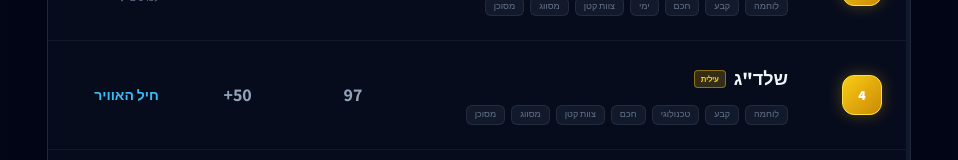
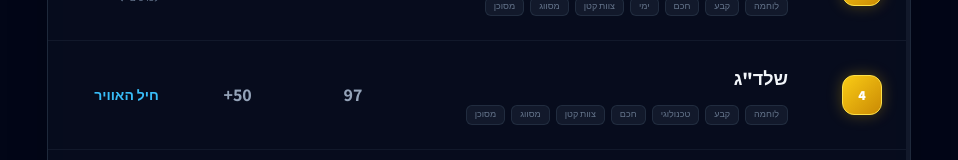
Before and after one commit to ErezFR2007/HaKavenet-beta, a React (Vite) app: page / in a window 1280 px wide. Both pictures are taken after a click on the button "כל התפקידים". Shown: the part 559-719 px from the top of the page, without its empty margins (161-1119 px from the left). Built offline with nearby package versions, Linux system fonts and the light colour scheme.

Commit message:
Add files via upload

```diff
--- a/components/Results.tsx
+++ b/components/Results.tsx
@@ -33,7 +33,7 @@ const Results: React.FC<ResultsProps> = ({ results, onRestart, onRoleClick }) =>
   };
 
   const getRoleVisuals = (role: MatchResult) => {
-    const eliteKeywords = ['טיס', 'מטכ"ל', 'שייטת 13', 'שלד"ג'];
+    const eliteKeywords = ['טיס', 'מטכ"ל', 'שייטת 13', 'שלדג'];
     const isElite = eliteKeywords.some(k => role.name.includes(k));
 
     const specialKeywords = [
--- a/components/RoleDetails.tsx
+++ b/components/RoleDetails.tsx
@@ -16,7 +16,7 @@ const RoleDetails: React.FC<RoleDetailsProps> = ({ role, details, onBack }) => {
   }, []);
 
   const getRoleStatus = (role: Role) => {
-    const eliteKeywords = ['טיס', 'מטכ"ל', 'שייטת 13', 'שלד"ג'];
+    const eliteKeywords = ['טיס', 'מטכ"ל', 'שייטת 13', 'שלדג'];
     const specialKeywords = [
       'חובלים', 'צוללות', '504', 'קודקוד', 'ימ"ס', 'רפאים', 'יהל"ם', 'זיק',
       'עוקץ', '5515', 'לוט"ר', 'מיתר', 'מורן', 'מלא"ר', 'רוכ"ש', 'ילת"ם', 'ל"א', 'מודא"ל', 'מנחית סער', '669'
--- a/components/RoleList.tsx
+++ b/components/RoleList.tsx
@@ -35,7 +35,7 @@ const RoleList: React.FC<RoleListProps> = ({ roles, onRoleClick }) => {
   };
 
   const getRoleStatus = (role: Role) => {
-    const eliteKeywords = ['טיס', 'מטכ"ל', 'שייטת 13', 'שלד"ג'];
+    const eliteKeywords = ['טיס', 'מטכ"ל', 'שייטת 13', 'שלדג'];
     const specialKeywords = [
       'חובלים', 'צוללות', '504', 'קודקוד', 'ימ"ס', 'רפאים', 'יהל"ם', 'זיק',
       'עוקץ', '5515', 'לוט"ר', 'מיתר', 'מורן', 'מלא"ר', 'רוכ"ש', 'ילת"ם', 'ל"א', 'מודא"ל', 'מנחית סער', '669'
```
